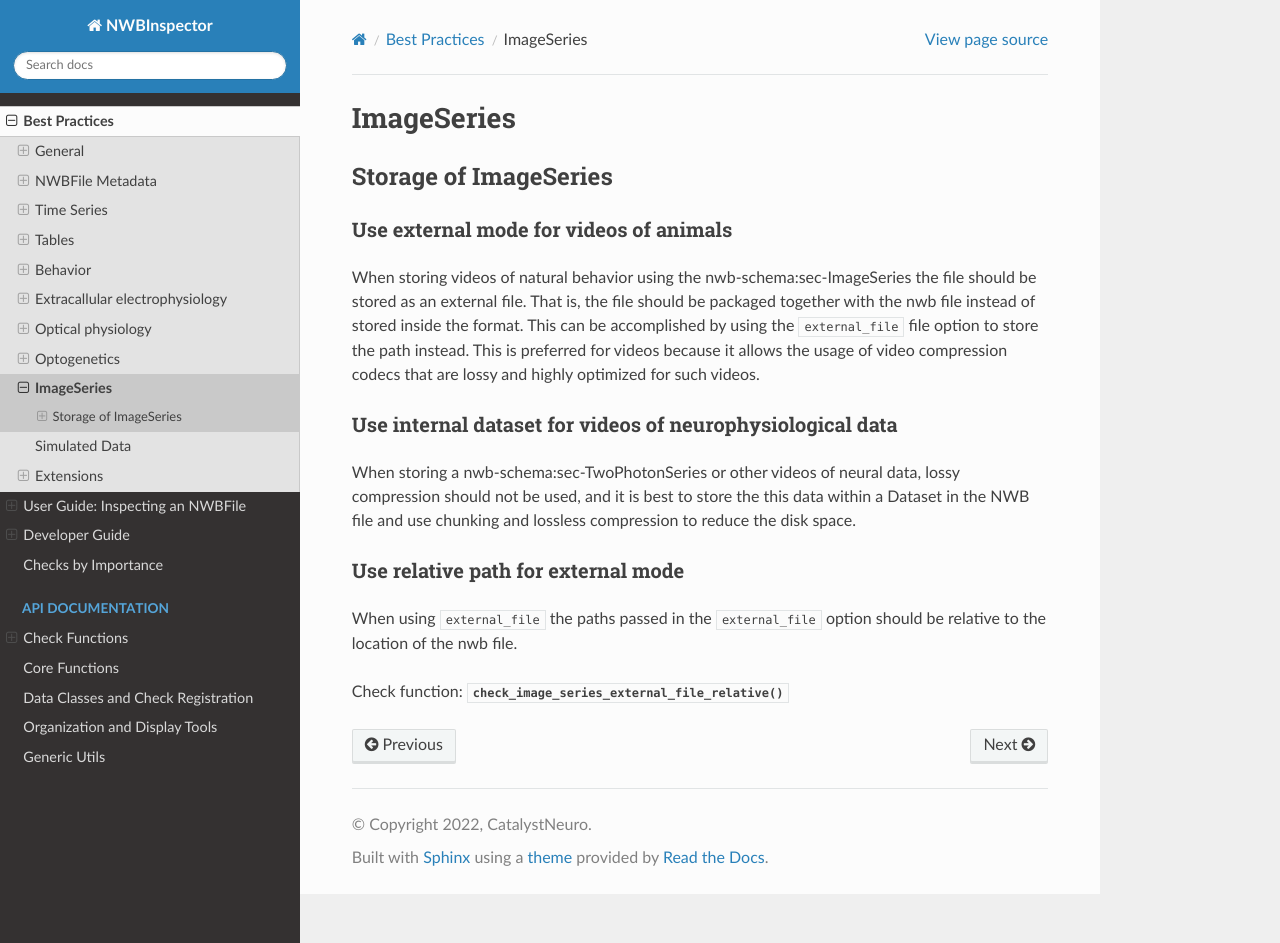
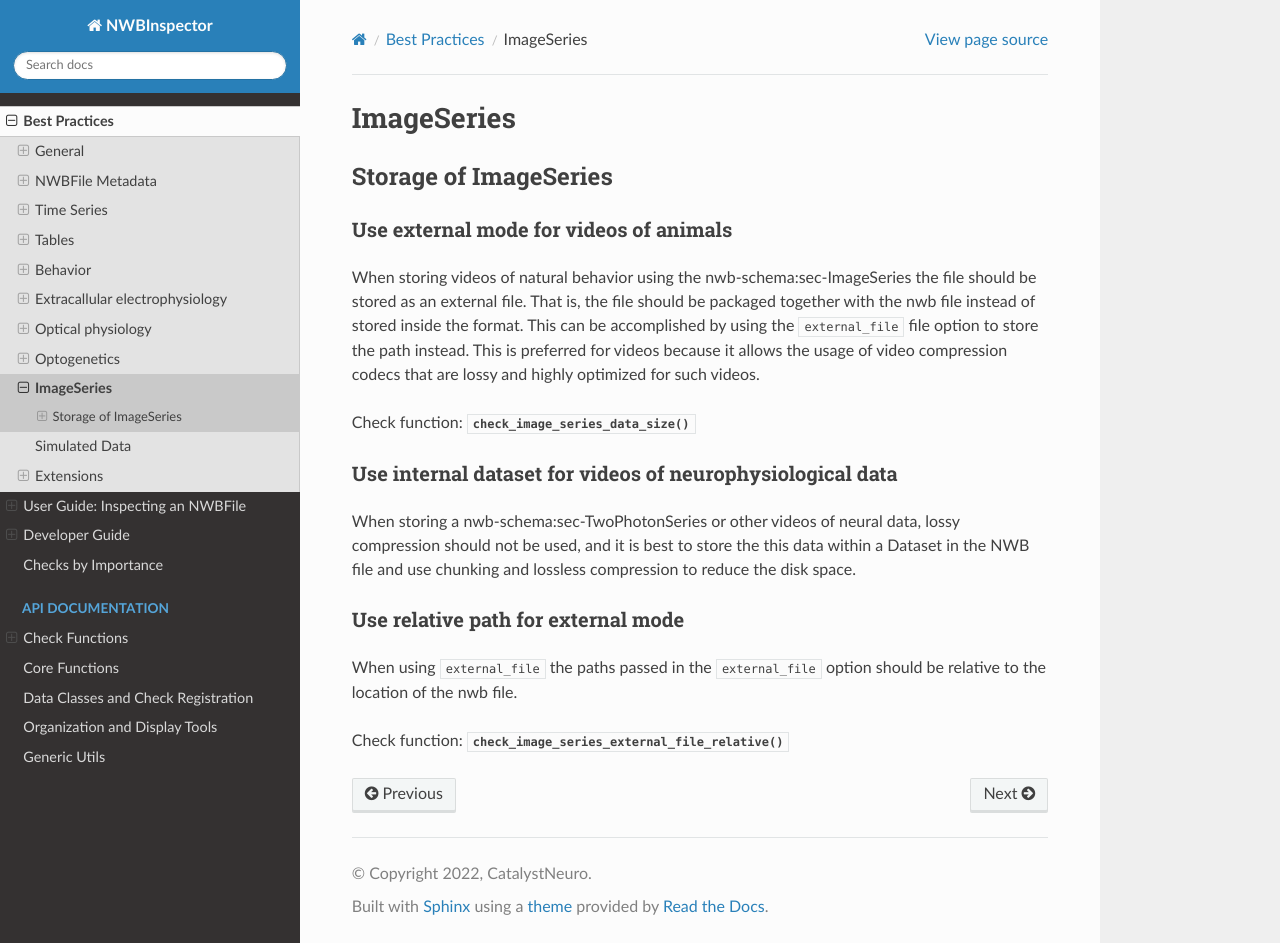
Before and after one commit to NeurodataWithoutBorders/nwbinspector, a Sphinx documentation site: the page built from docs/best_practices/image_series.rst, in a window 1280 px wide and 943 px high. Built offline with Sphinx 7.4.7 and the Read the Docs theme 2.0.0, drawn with Linux system fonts in a browser that asks for light colours.

Commit message:
update to correct name

```diff
--- a/docs/best_practices/image_series.rst
+++ b/docs/best_practices/image_series.rst
@@ -13,6 +13,8 @@ When storing videos of natural behavior using the :ref:`nwb-schema:sec-ImageSeri
 an external file. That is, the file should be packaged together with the nwb file instead of stored inside the format.
 This can be accomplished by using  the ``external_file`` file option to store the path instead. This is preferred for
 videos because it allows the usage of video compression codecs that are lossy and highly optimized for such videos.
+
+Check function: :py:meth:`~nwbinspector.checks.image_series.check_image_series_data_size`
 
 
 Use internal dataset for videos of neurophysiological data
```
